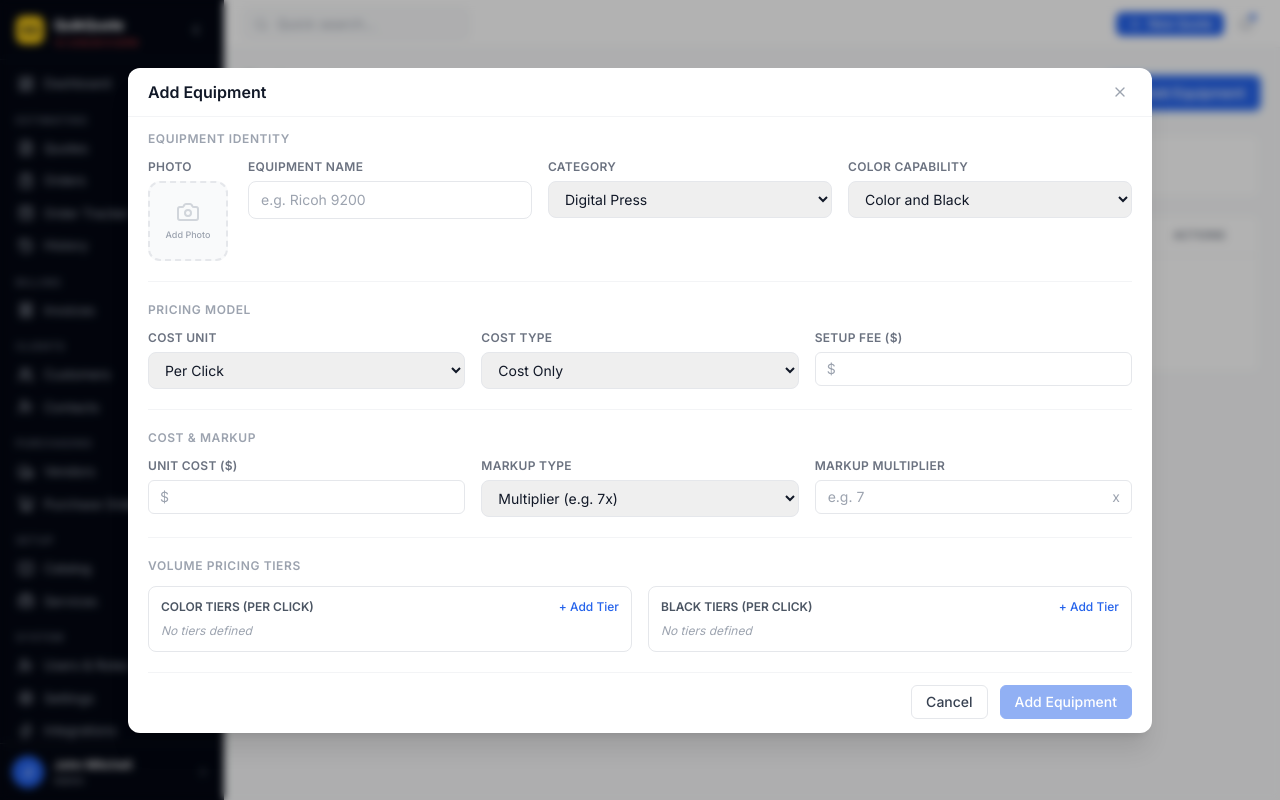
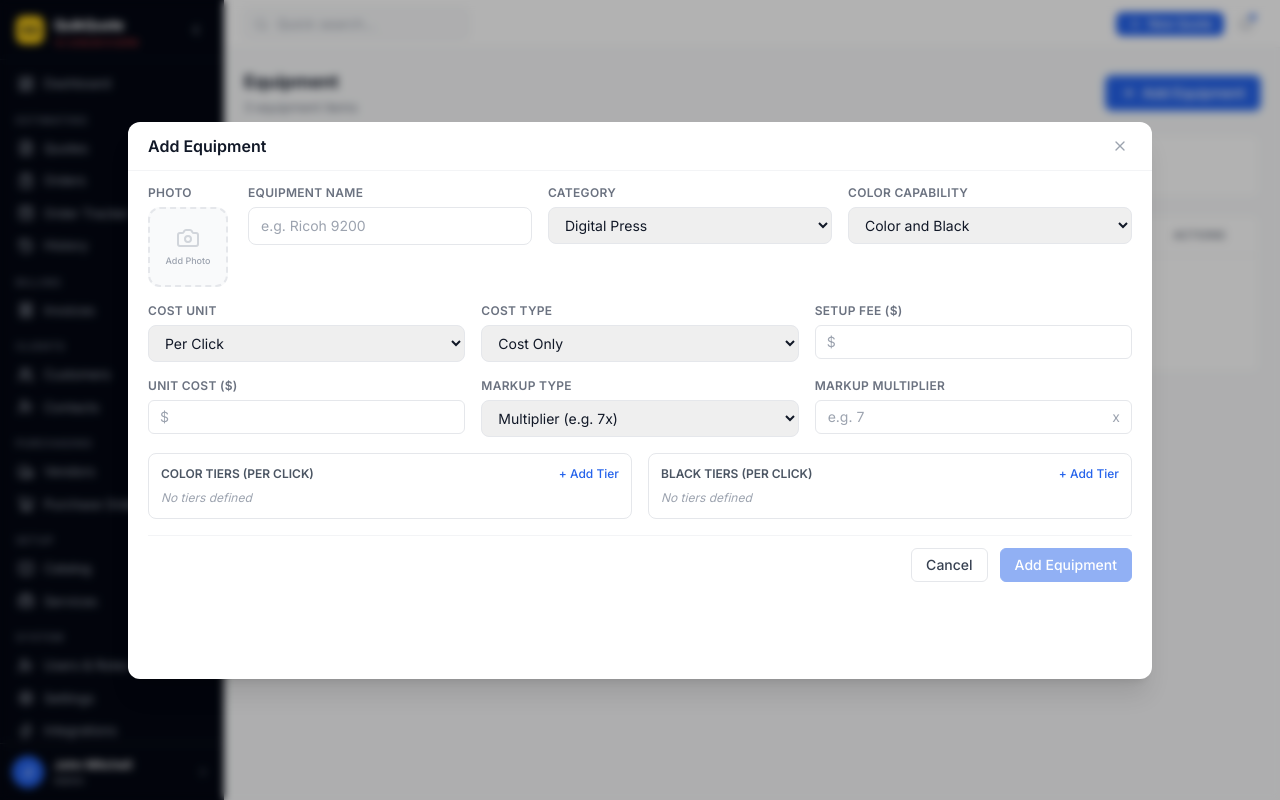
Before and after one commit to jorfdz/QuickQuote, a React (Vite) app: page /equipment in a window 1280 px wide. Both pictures are taken after typing "Sample" into the empty fields and a click on the button "Add Equipment". Built offline with nearby package versions, Linux system fonts and the light colour scheme.

Commit message:
Equipment Layout

```diff
--- a/src/pages/Equipment/index.tsx
+++ b/src/pages/Equipment/index.tsx
@@ -615,12 +615,10 @@ export const Equipment: React.FC = () => {
 
         {/* ═══════════ DETAILS TAB ═══════════ */}
         {(modalTab === 'details' || !editingEquipId) && (
-          <div className="space-y-5">
+          <div className="space-y-4">
 
-            {/* ── Section 1: Equipment Identity ────────────────────────────────── */}
-            <div>
-              <h3 className="text-xs font-semibold text-gray-400 uppercase tracking-wider mb-3">Equipment Identity</h3>
-              <div className="flex items-start gap-5">
+            {/* ── Equipment Identity ──────────────────────────────────────────── */}
+            <div className="flex items-start gap-5">
                 <div className="flex-shrink-0">
                   <label className="block text-xs font-semibold text-gray-500 uppercase tracking-wide mb-1.5">Photo</label>
                   <ImageUploadCropper
@@ -657,15 +655,10 @@ export const Equipment: React.FC = () => {
                     </select>
                   </div>
                 </div>
-              </div>
             </div>
 
-            <hr className="border-gray-100" />
-
-            {/* ── Section 2: Pricing Model ─────────────────────────────────────── */}
-            <div>
-              <h3 className="text-xs font-semibold text-gray-400 uppercase tracking-wider mb-3">Pricing Model</h3>
-              <div className="grid grid-cols-3 gap-4">
+            {/* ── Pricing Model ───────────────────────────────────────────────── */}
+            <div className="grid grid-cols-3 gap-4">
                 <div>
                   <label className="block text-xs font-semibold text-gray-500 uppercase tracking-wide mb-1.5">Cost Unit</label>
                   <select value={equipForm.costUnit} onChange={e => {
@@ -725,16 +718,11 @@ export const Equipment: React.FC = () => {
                 </div>
                 <Input label="Setup Fee ($)" type="number" value={equipForm.initialSetupFee || ''}
                   onChange={e => setEquipForm(f => ({ ...f, initialSetupFee: parseFloat(e.target.value) || 0 }))} prefix="$" />
-              </div>
             </div>
 
-            <hr className="border-gray-100" />
-
-            {/* ── Section 3: Cost & Markup ─────────────────────────────────────── */}
+            {/* ── Cost & Markup ───────────────────────────────────────────────── */}
             {showUnitCost && (
-              <div>
-                <h3 className="text-xs font-semibold text-gray-400 uppercase tracking-wider mb-3">Cost & Markup</h3>
-                <div className="grid grid-cols-3 gap-4">
+              <div className="grid grid-cols-3 gap-4">
                   <Input label="Unit Cost ($)" type="number" value={equipForm.unitCost || ''}
                     onChange={e => setEquipForm(f => ({ ...f, unitCost: parseFloat(e.target.value) || 0 }))} prefix="$" />
                   <div>
@@ -753,15 +741,12 @@ export const Equipment: React.FC = () => {
                     placeholder={equipForm.markupType === 'percent' ? 'e.g. 70' : 'e.g. 7'}
                     suffix={equipForm.markupType === 'percent' ? '%' : 'x'}
                   />
-                </div>
               </div>
             )}
 
-            {/* ── Section 4: Time-Based Costs ─────────────────────────────────── */}
+            {/* ── Time-Based Costs ────────────────────────────────────────────── */}
             {showTimeFields && (
-              <div>
-                <h3 className="text-xs font-semibold text-gray-400 uppercase tracking-wider mb-3">Time-Based Costs</h3>
-                <div className="grid grid-cols-3 gap-4">
+              <div className="grid grid-cols-3 gap-4">
                   <div>
                     <div className="flex items-center gap-1 mb-1.5">
                       <label className="block text-xs font-semibold text-gray-500 uppercase tracking-wide">Units/Hour</label>
@@ -779,17 +764,12 @@ export const Equipment: React.FC = () => {
                     onChange={e => setEquipForm(f => ({ ...f, timeCostPerHour: parseFloat(e.target.value) || undefined }))} prefix="$" />
                   <Input label="Time Cost Markup %" type="number" value={equipForm.timeCostMarkup || ''}
                     onChange={e => setEquipForm(f => ({ ...f, timeCostMarkup: parseFloat(e.target.value) || undefined }))} suffix="%" />
-                </div>
               </div>
             )}
 
-            {(showUnitCost || showTimeFields) && <hr className="border-gray-100" />}
-
-            {/* ── Section 5: Volume Pricing Tiers ─────────────────────────────── */}
+            {/* ── Volume Pricing Tiers ────────────────────────────────────────── */}
             {showUnitCost && (
-              <div>
-                <h3 className="text-xs font-semibold text-gray-400 uppercase tracking-wider mb-3">Volume Pricing Tiers</h3>
-                <div className={`grid gap-4 ${
+              <div className={`grid gap-4 ${
                   equipForm.colorCapability === 'Color and Black' ? 'grid-cols-2' : 'grid-cols-1'
                 }`}>
                   {(equipForm.colorCapability === 'Color' || equipForm.colorCapability === 'Color and Black') && (
@@ -810,7 +790,6 @@ export const Equipment: React.FC = () => {
                       priceLabel={equipForm.costUnit === 'per_sqft' ? '$/sq ft' : '$/click'}
                     />
                   )}
-                </div>
               </div>
             )}
 
```
